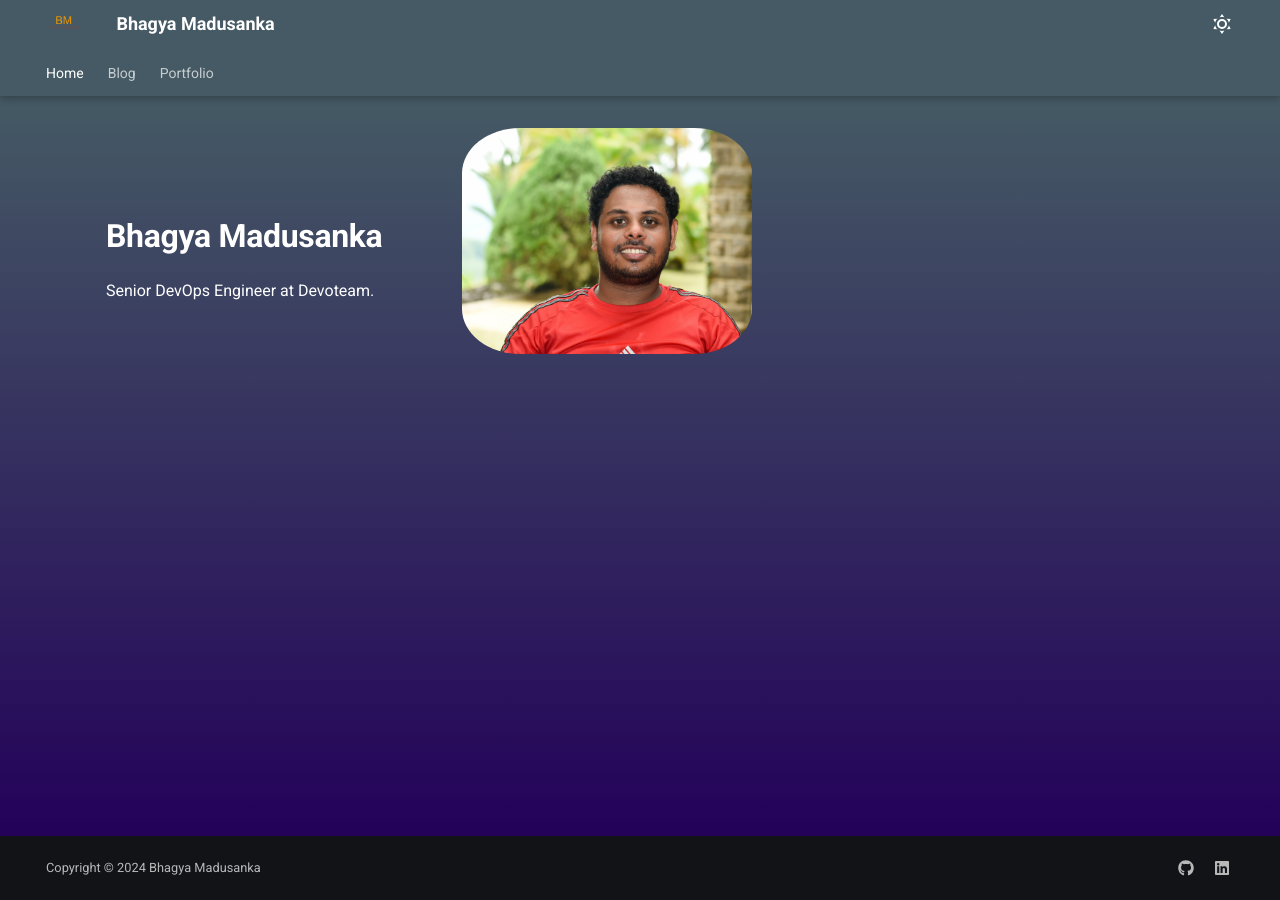
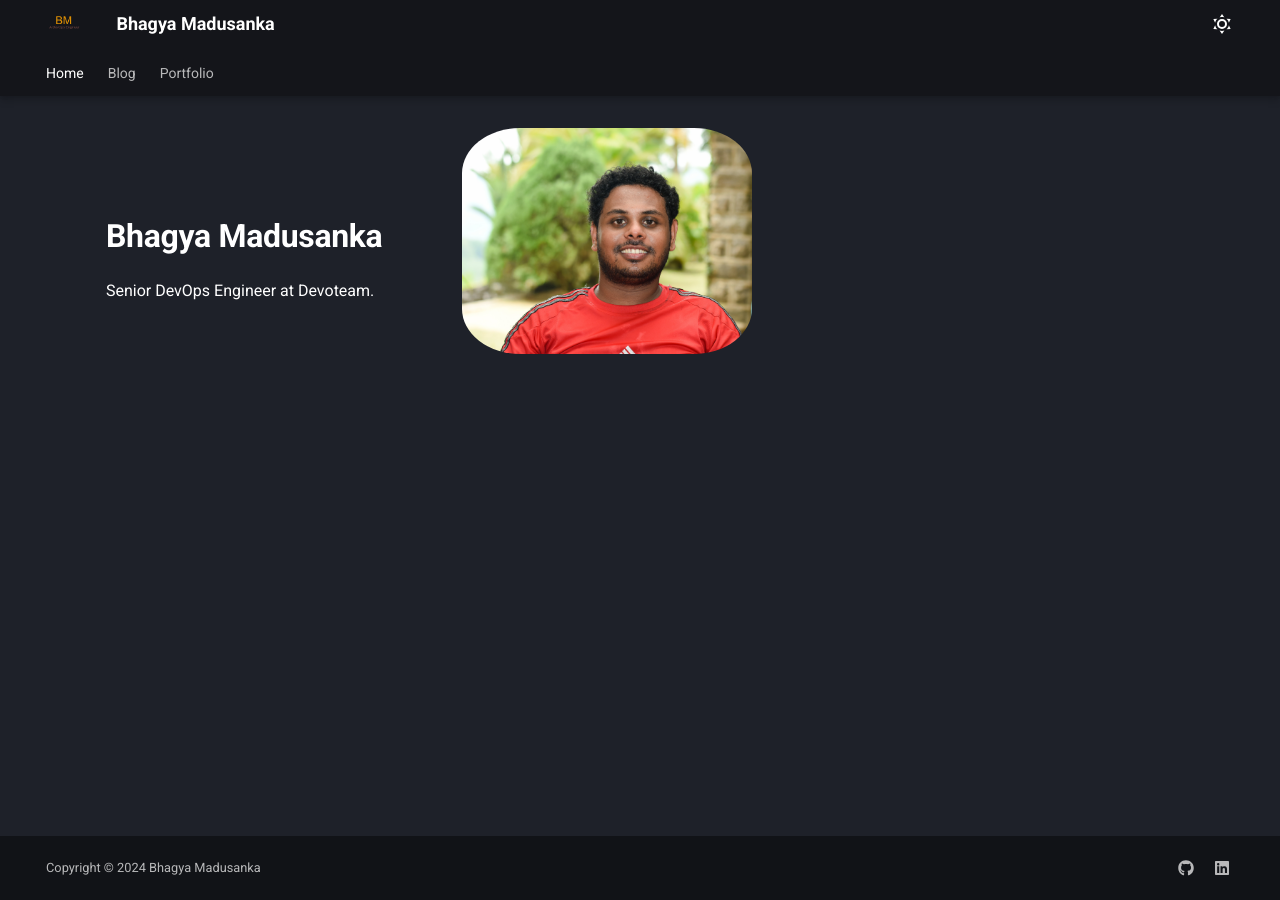
Before and after one commit to bmadusanka/portfolio, an MkDocs documentation site: the page built from docs/index.md, in a window 1280 px wide. Built offline with MkDocs 1.6.1 and Material for MkDocs 9.7.7, drawn with Linux system fonts in a browser that asks for light colours.

Commit message:
change theme color

```diff
--- a/docs/assets/stylesheets/extra.css
+++ b/docs/assets/stylesheets/extra.css
@@ -1,6 +1,6 @@
-:root {
+/* :root {
   --md-primary-fg-color:        #455A64;
   --md-primary-fg-color--light: #455A64;
   --md-primary-fg-color--dark:  #455A64;
   --md-accent-fg-color:         #455A64;
-}
+} */
--- a/docs/theme/home.html
+++ b/docs/theme/home.html
@@ -26,7 +26,7 @@
 
     .container-hero {
         padding-top: .0rem;
-        background: linear-gradient(to bottom, var(--md-primary-fg-color), hsl(263, 96%, 18%) 99%);
+        /* background: linear-gradient(to bottom, var(--md-primary-fg-color), hsl(263, 96%, 18%) 99%); */
         flex-grow: 2
     }
 
--- a/mkdocs.yml
+++ b/mkdocs.yml
@@ -16,16 +16,16 @@ theme:
   palette:
     # Palette toggle for dark mode
     - scheme: slate
-      primary: custom
-      accent: deep purple
+      primary: black
+      accent: blue
       toggle:
         icon: material/weather-sunny
         name: switch to light mode
 
     # Palette toggle for light mode
     - scheme: default
-      primary: white
-      accent: white
+      primary: light blue
+      accent: lime
       toggle:
         icon: material/weather-night
         name: switch to dark mode
```
